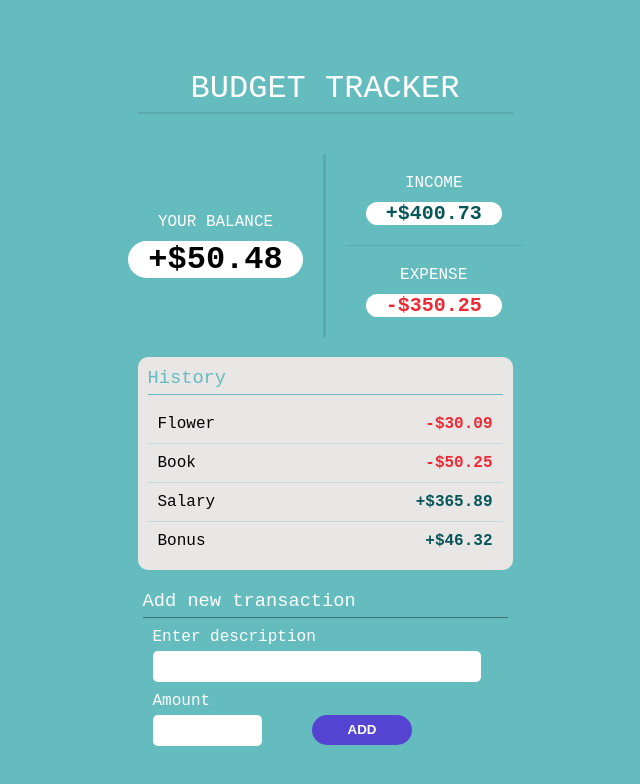
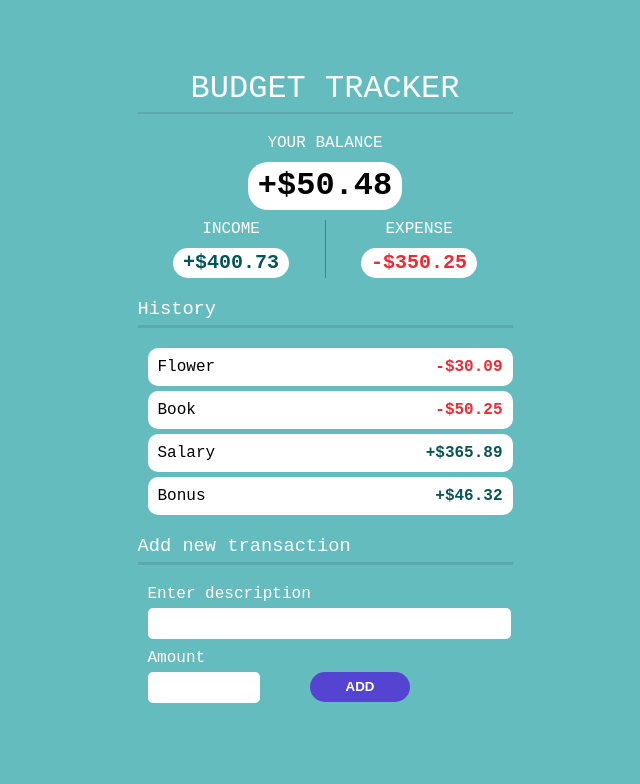
Before and after one commit to mikewitk/budget-tracker, a React (Create React App) app: page / in a window 1280 px wide. Shown: the top 784 px of the page, without its empty margins (315-955 px from the left). Built offline with nearby package versions, Linux system fonts and the light colour scheme; the HTML template or start-up script is replaced by a standard one.

Commit message:
Change balance styling. Fix general styling

```diff
--- a/src/components/addTransaction/AddTransaction.css
+++ b/src/components/addTransaction/AddTransaction.css
@@ -9,12 +9,12 @@ input[type=number]::-webkit-outer-spin-button {
 }
 
 .add-transaction-container {
-  padding: 20px 5px;
+  padding: 10px 0px;
 }
 
 .add-transaction-container h3 {
-  margin-bottom: 10px;
-  border-bottom: 1px solid rgba(0,0,0,0.4);
+  margin-bottom: 20px;
+  border-bottom: 3px solid rgba(0,0,0,0.1);;
   padding-bottom: 5px;
   color: white;
 }
@@ -37,7 +37,7 @@ input[type=number]::-webkit-outer-spin-button {
 }
 
 .add-transaction-description {
-  width: 90%;
+  width: 97%;
 }
 
 .add-transaction-amount {
--- a/src/components/balance/Balance.css
+++ b/src/components/balance/Balance.css
@@ -1,3 +1,72 @@
+h4 {
+  color: #ffffff;
+}
+
+.balance-container {
+  margin-bottom: 10px;
+}
+
+.balance-container p, .balance-container h1  {
+  background-color: white;
+  border-radius: 20px;
+  padding: 0 10px;
+  line-height: 150%;
+}
+
+.total-container h4 {
+  display: flex;
+  justify-content: center;
+  margin-bottom: 10px;
+}
+
+.total-container h1 {
+  font-weight: bold;
+  display: flex;
+  justify-content: center;
+  margin: auto;
+  width: fit-content;
+}
+
+.income-expense-container {
+  display: flex;
+  margin-top: 10px;
+}
+
+.income-expense-container h4 {
+  display: flex;
+  justify-content: center;
+  margin-bottom: 10px;
+}
+
+.income-expense-container p {
+  font-size: 20px;
+  font-weight: bold;
+  display: flex;
+  justify-content: center;
+  margin: auto;
+  width: fit-content;
+}
+
+.positive {
+  color: #065658;
+  font-weight: bold;
+}
+
+.negative {
+  color: #ee2a34;
+  font-weight: bold;
+}
+
+.amount-container {
+  width: 100%;
+}
+
+.amount-container:last-child {
+  border-left: 1px solid rgba(0,0,0,0.3);
+}
+
+/* --------------------------
+
 h4 {
   color: #ffffff;
 }
@@ -6,13 +75,13 @@ h4 {
   background-color: white;
   border-radius: 20px;
   padding: 0 20px;
+  line-height: 150%;
 }
 
 .balance-container {
   display: flex;
   justify-content: center;
   align-items: center;
-  padding: 20px;
 }
 
 .total-container {
@@ -83,3 +152,4 @@ h4 {
   color: #ee2a34;
   font-weight: bold;
 }
+*/
--- a/src/components/balance/Balance.jsx
+++ b/src/components/balance/Balance.jsx
@@ -5,18 +5,19 @@ const Balance = () => {
 
   return (
     <div className="balance-container">
+      {/* TODO - balance color based on value */}
       <div className="total-container">
         <h4>YOUR BALANCE</h4>
         <h1>+$50.48</h1>
       </div>
       <div className="income-expense-container">
-        <div className="income-container">
+        <div className="amount-container">
           <h4>INCOME</h4>
-          <p>+$400.73</p>
+          <p className="positive">+$400.73</p>
         </div>
-        <div className="expense-container">
+        <div className="amount-container">
           <h4>EXPENSE</h4>
-          <p className="expense-amount">-$350.25</p>
+          <p className="negative">-$350.25</p>
         </div>
       </div>
     </div>
--- a/src/components/transaction/Transaction.css
+++ b/src/components/transaction/Transaction.css
@@ -1,13 +1,11 @@
 .transaction-list-container {
-  background-color: rgb(233, 230, 230);
-  padding: 10px;
-  border-radius: 10px;
+  padding: 10px 0px;
 }
 
 .transaction-list-container h3 {
-  color: #65BCBF;
-  margin-bottom: 10px;
-  border-bottom: 1px solid #65BCBF;
+  color: #ffffff;
+  margin-bottom: 20px;
+  border-bottom: 3px solid rgba(0,0,0,0.1);;
   padding-bottom: 5px;
 }
 
@@ -15,11 +13,14 @@
   display: flex;
   justify-content: space-between;
   padding: 10px 10px;
-  border-bottom: 1px solid rgb(101, 188, 191, 0.3);
+  background-color: #ffffff;
+  border-radius: 10px;
+  margin: 0px 0px 5px 10px;
 }
 
 .transaction-item:last-child {
   border-bottom: none;
+  margin-bottom: 0;
 }
 
 .positive {
```
